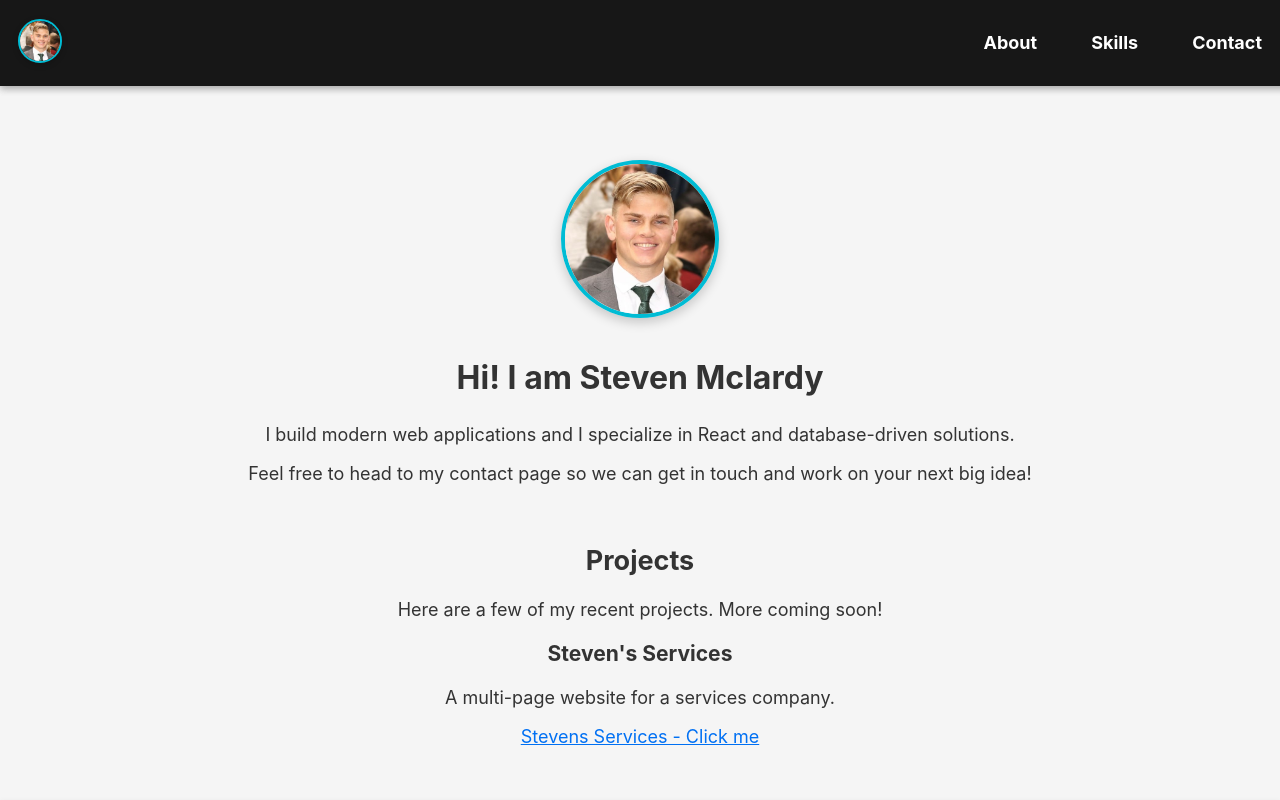
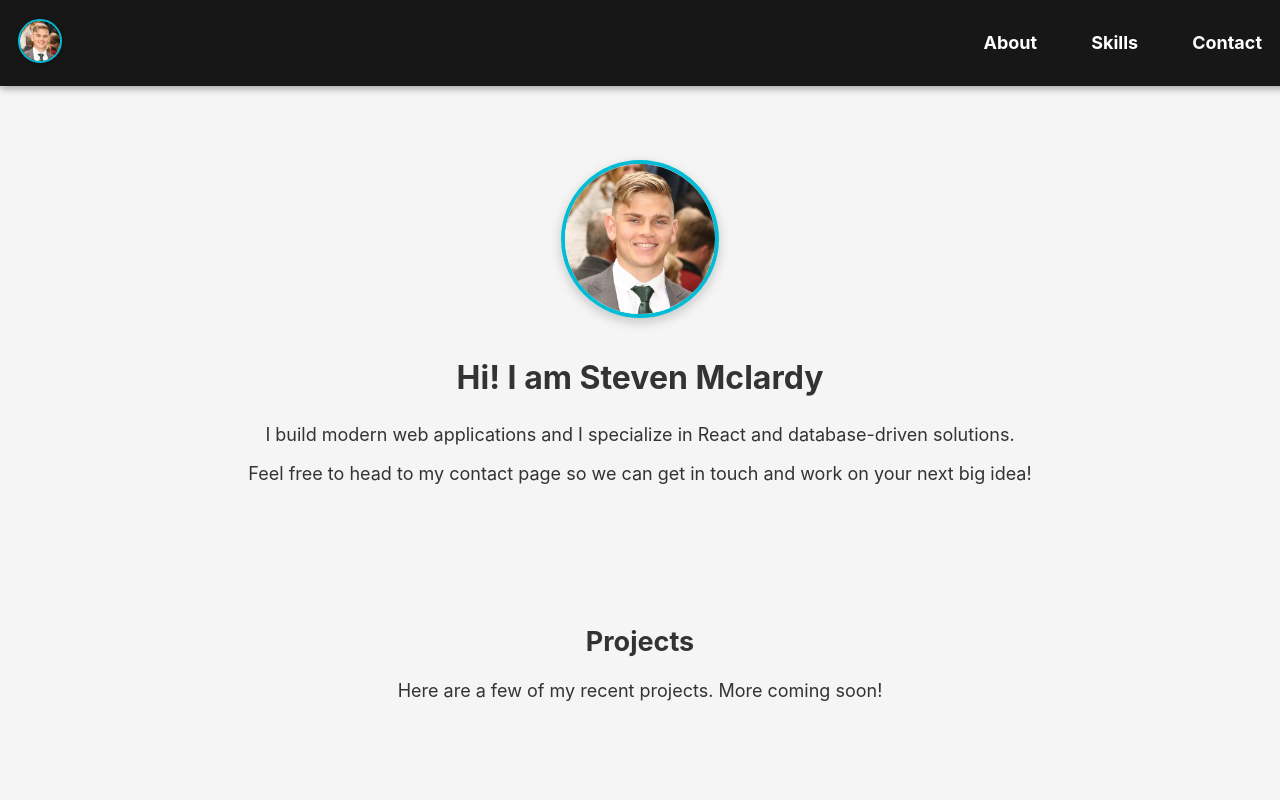
Before and after one commit to Steve-ster/my-portfolio, a Next.js app: page / in a window 1280 px wide. Shown: the top 800 px of the page. Built offline with nearby package versions, Linux system fonts and the light colour scheme.

Commit message:
Saving original version

```diff
--- a/app/page.js
+++ b/app/page.js
@@ -33,15 +33,15 @@ export default function HomePage() {
           <section id="hero">
             <h1 className="main-heading">Hi! I am Steven Mclardy</h1>
             <p>I build modern web applications and I specialize in React and database-driven solutions.</p>
-            <p>Feel free to head to my contact page so we can get in touch and work on your next big idea!</p>
+            <p>Feel free to head to my contact page so we can get in touch and work on your next big idea!</p><br /><br /><br />
           </section>
 
           <section id="projects">
             <h2>Projects</h2>
-            <p>Here are a few of my recent projects. More coming soon!</p>
+            <p>Here are a few of my recent projects. More coming soon!</p><br /><br /><br />
 
               <div className="project-card">
-                <h3>Steven's Services</h3>
+                <h3>Stevens Services</h3>
                 <p>A multi-page website for a services company.</p>
               </div>
 
```
Also changed, not shown: 1 other file (tests, documents, lock files or other folders).
